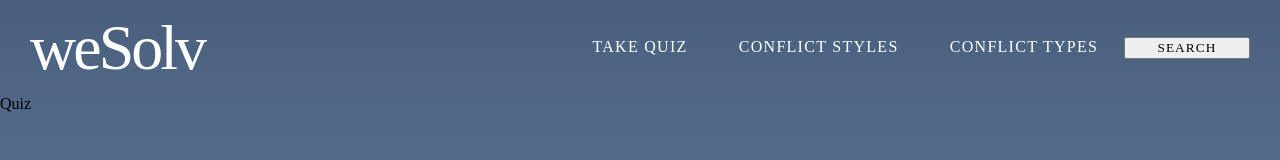
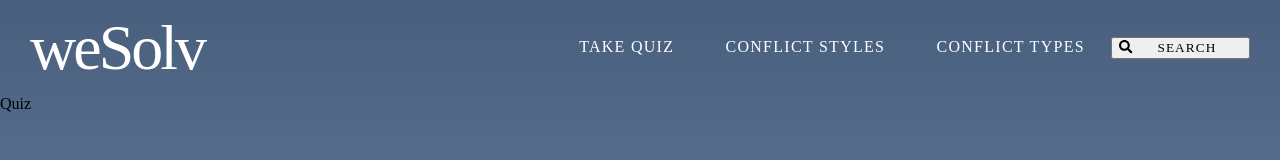
Before and after one commit to tramynn/no-db, a React (Create React App) app: page / in a window 1280 px wide. Shown: the top 160 px of the page. Built offline with nearby package versions, Linux system fonts and the light colour scheme.

Commit message:
installed font awesome and added search favicon

```diff
--- a/package.json
+++ b/package.json
@@ -5,6 +5,8 @@
   "private": true,
   "dependencies": {
     "@fortawesome/fontawesome-svg-core": "^1.2.22",
+    "@fortawesome/free-solid-svg-icons": "^5.10.2",
+    "@fortawesome/react-fontawesome": "^0.1.4",
     "axios": "^0.19.0",
     "express": "^4.17.1",
     "react": "^16.9.0",
--- a/src/components/NavBar/NavBar.js
+++ b/src/components/NavBar/NavBar.js
@@ -1,5 +1,9 @@
 import React, { Component } from 'react';
 import './NavBar.css';
+import { FontAwesomeIcon } from '@fortawesome/react-fontawesome';
+import { faSearch } from '@fortawesome/free-solid-svg-icons';
+
+const element = <FontAwesomeIcon icon={faSearch} />
 
 
 class NavBar extends Component {
@@ -23,7 +27,7 @@
                             <li>Conflict Styles</li>
                             <li>Conflict Types</li>
                             <button className="Search-Button">
-
+                                {element}
                                 <li>Search</li>
                             </button>
                         </ul>
```
Also changed, not shown: src/components/NavBar/NavBar.css (line endings or trailing spaces), 1 other file (tests, documents, lock files or other folders).
